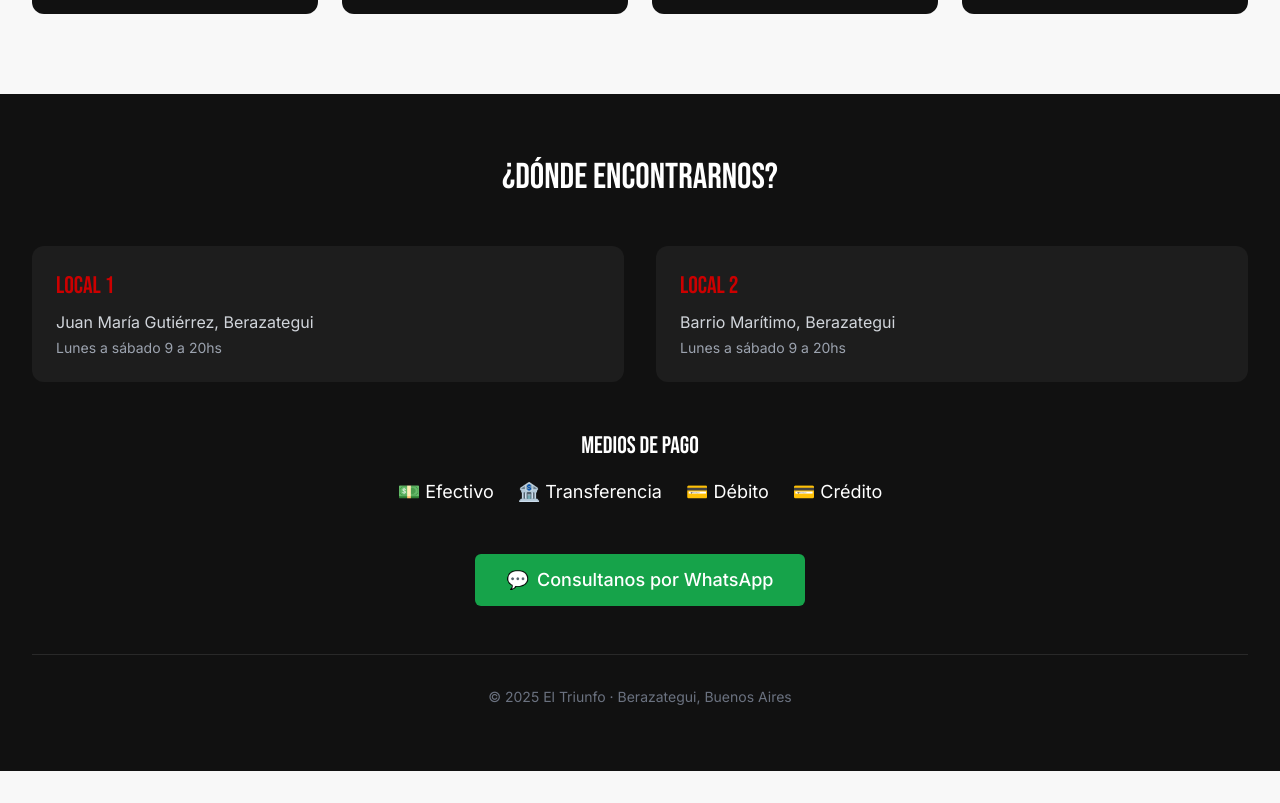
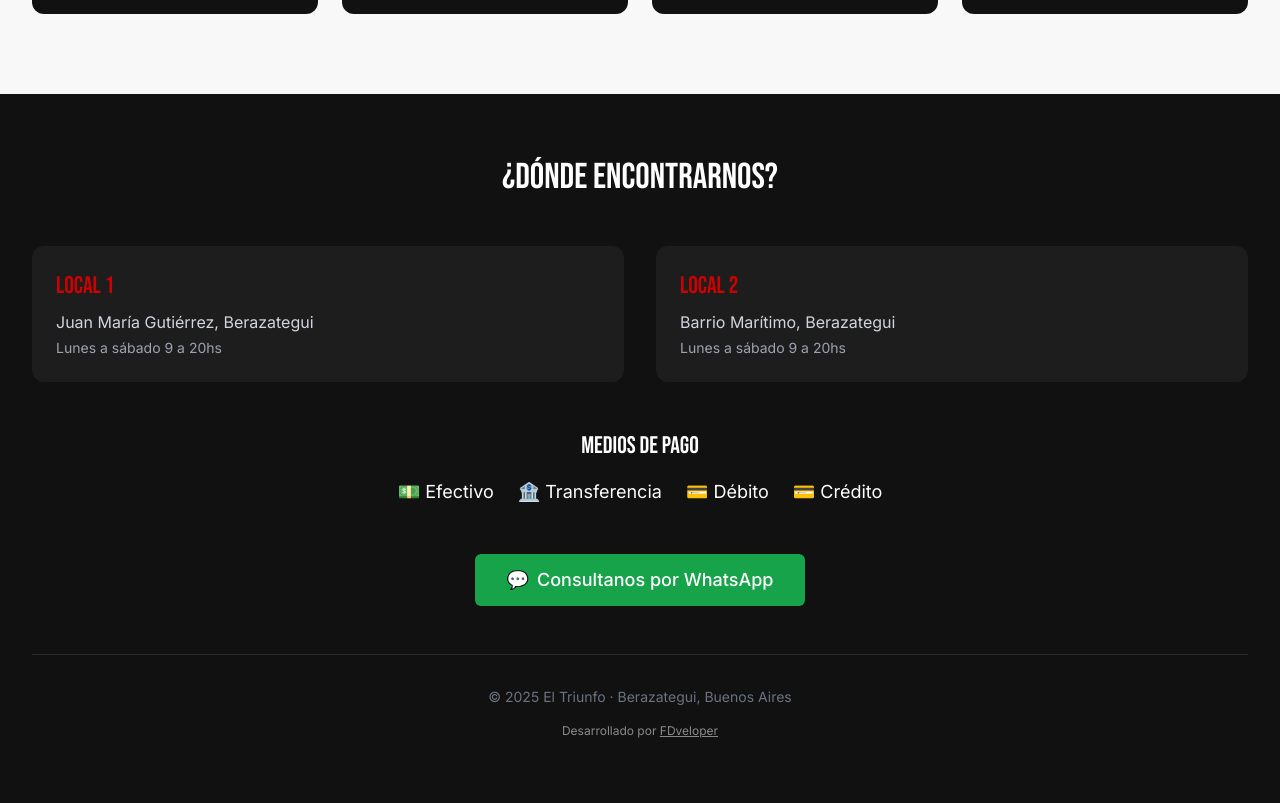
Before and after one commit to fedeojeda92/el-triunfo-web, a Next.js app: page / in a window 1280 px wide. Shown: the part 1413-2216 px from the top of the page. Before the commit the page ends 2184 px from the top, so only its background shows below. Built offline with nearby package versions, Linux system fonts and the light colour scheme.

Commit message:
feat: agregar link de atribucion FDveloper en footer

```diff
--- a/src/components/ContactoFooter.tsx
+++ b/src/components/ContactoFooter.tsx
@@ -60,6 +60,18 @@ export default function ContactoFooter() {
         <div className="border-t border-white/10 mt-12 pt-8 text-center text-gray-500 text-sm">
           © 2025 El Triunfo · Berazategui, Buenos Aires
         </div>
+
+        <p className="text-center mt-4 text-xs opacity-50">
+          Desarrollado por{' '}
+          <a
+            href="https://www.fdveloper.com"
+            target="_blank"
+            rel="noopener noreferrer"
+            className="underline hover:opacity-80 transition-opacity"
+          >
+            FDveloper
+          </a>
+        </p>
       </div>
     </footer>
   )
```
